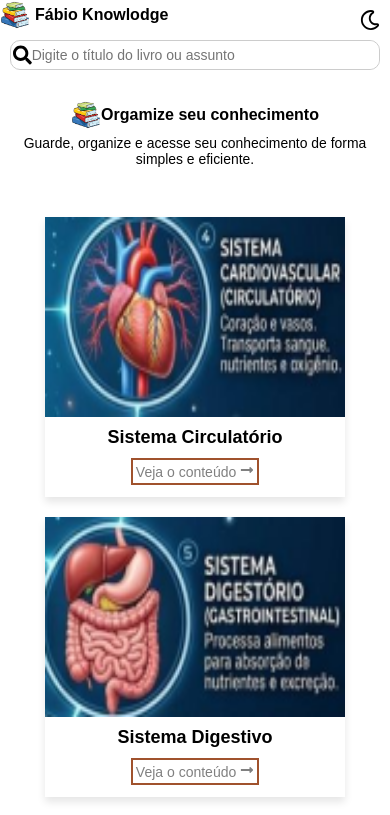
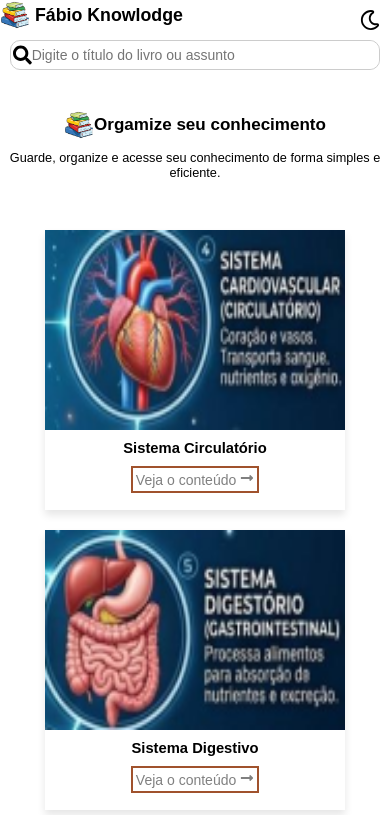
Before and after one commit to 2Fabio3Toms4Naene/conhecimentos-fabio-medicina, a Next.js app: page / in a window 390 px wide. Shown: the top 815 px of the page. Built offline with nearby package versions, Linux system fonts and the light colour scheme.

Commit message:
Responsividade

```diff
--- a/src/app/component-card-book/ComponentCardBook.module.css
+++ b/src/app/component-card-book/ComponentCardBook.module.css
@@ -13,7 +13,7 @@
     height: 200px;
 }
 .title {
-    font-size: 18px;
+    font-size: calc(0.800em + 0.5vw);
     font-weight: bold;
 }
 .link {
@@ -28,15 +28,3 @@
     background-color: sienna;
     color: #fff;
 }
-/* RESPONSIVIDADE 320px */
-/* @media  only screen and (max-width: 320px) {
-    .card {
-        width: 100%;
-    }
-    .title {
-        font-size: 16px;
-    }
-    .link {
-        font-size: 12px;
-    }
-} */
--- a/src/app/component-header/ComponentHeader.module.css
+++ b/src/app/component-header/ComponentHeader.module.css
@@ -15,7 +15,7 @@
     filter: invert(1);
 }
 .title {
-    font-size: 2em;
+    font-size: calc(0.500em + 2.5vw);
     font-weight: bold;
 }
 .containerSearch{
@@ -73,9 +73,6 @@
         width: 30px;
         height: 30px;
     }
-    .title {
-        font-size: 1em;
-    }
     .buttonTheme {
         position: absolute;
         top: 10px;
--- a/src/app/component-introduction/Component-introduction.module.css
+++ b/src/app/component-introduction/Component-introduction.module.css
@@ -11,23 +11,10 @@
     align-items: center;
 }
 .title {
-    font-size: 2em;
-    font-weight: bold;
+    font-size: calc(0.700em + 1.5vw);
+    font-weight: bold;;
 }
 .description {
-    font-size: 1.1em;
+    font-size: calc(0.600em + 0.80vw);
+    text-align: center;
 }
-/* RESPONSIVIDADE 32px*/
-@media  only screen and (max-width: 1023px) {
-    .containerIntrodunction {
-        padding-top: 20px;
-        gap: 5px;
-    }
-    .title {
-        font-size: 1em;
-    }
-    .description {
-        font-size: 0.870em;
-        text-align: center;
-    }
-}
```
